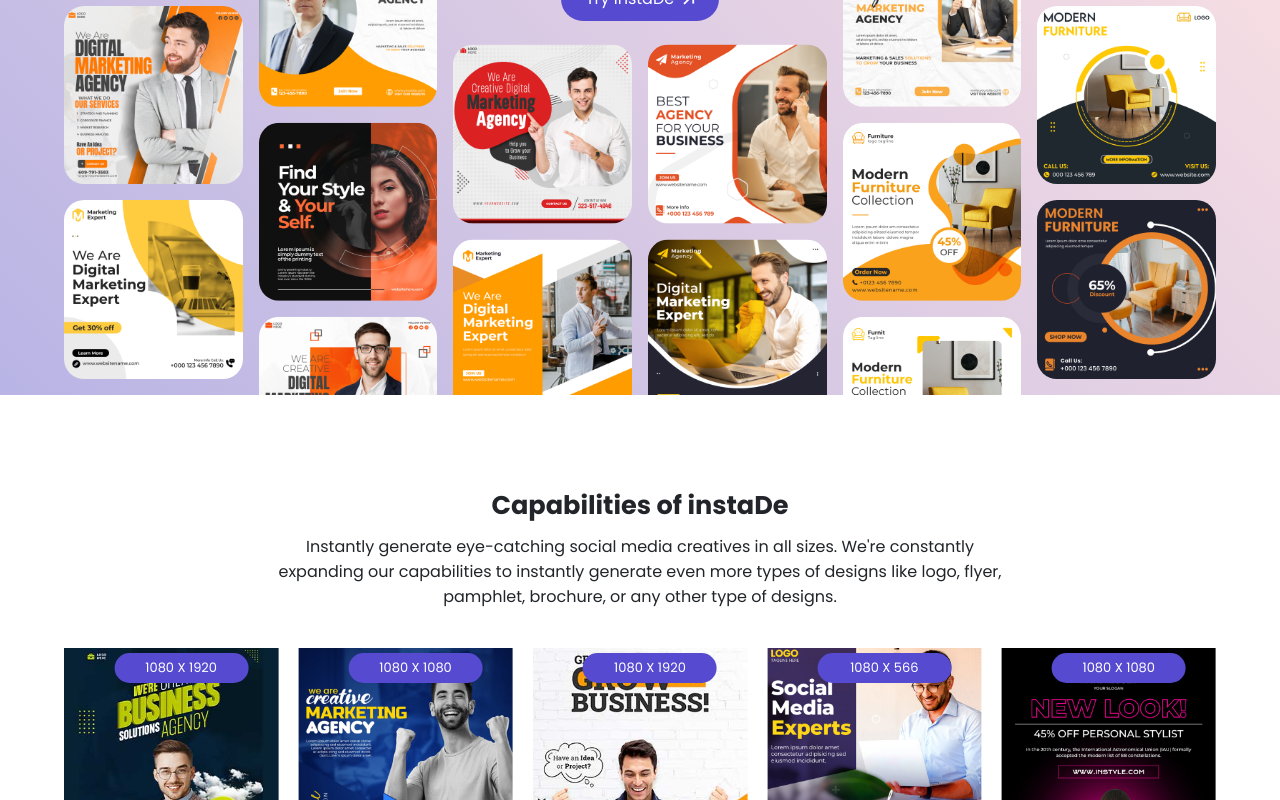
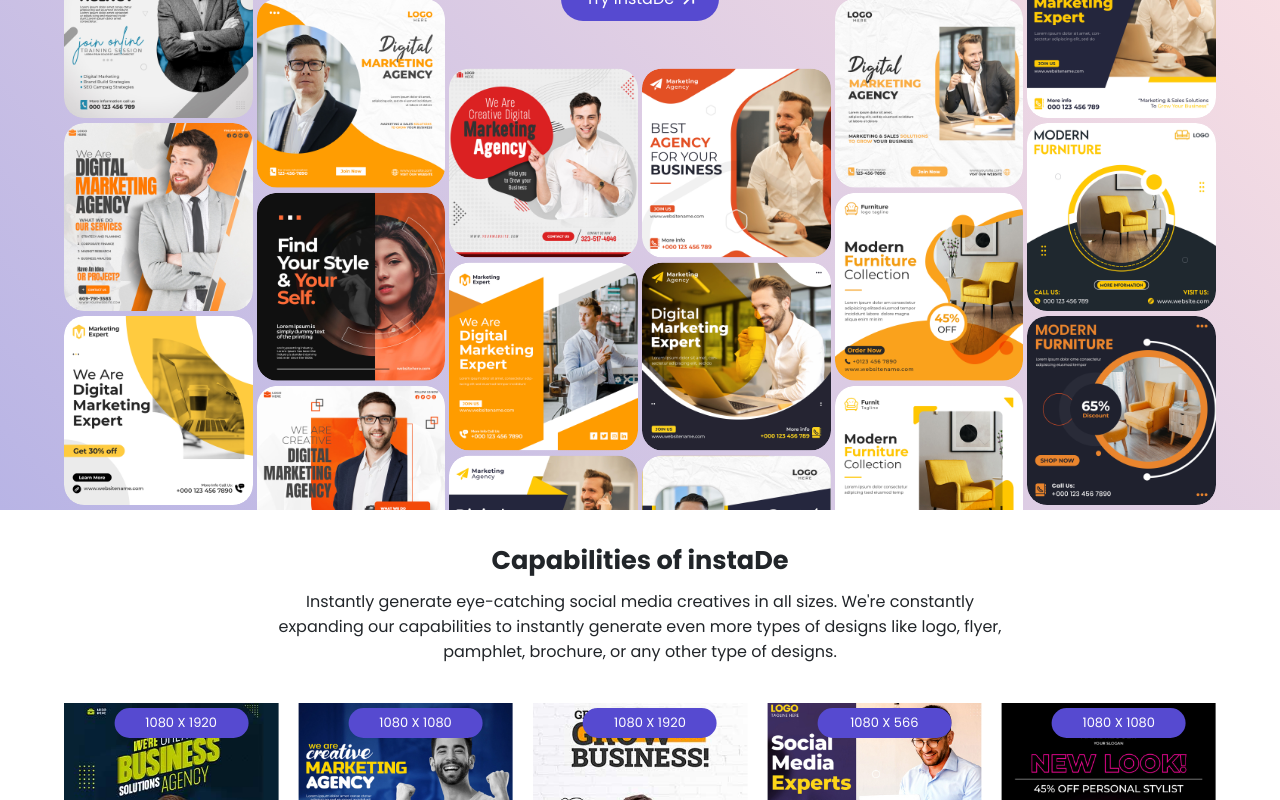
Before and after one commit to praveengupthanandipati/instade, a React (Create React App) app: page / in a window 1280 px wide. Shown: the part 340-1140 px from the top of the page. Built offline with nearby package versions, Linux system fonts and the light colour scheme.

Commit message:
responsive issues fixed

```diff
--- a/src/assets/styles/App.scss
+++ b/src/assets/styles/App.scss
@@ -170,23 +170,27 @@ main {
 
   .HomebannerFigure {
     overflow: hidden;
-    margin-top: -210px;
-    @include max($lg) {
-      margin-top: -20px;
+    margin-top: -8%;
+
+    @include max($sm) {
+      margin-top: 0;
     }
+
     .col-2 {
       position: relative;
       &:nth-child(2),
       &:nth-child(5) {
-        transform: translateY(20%);
+        transform: translateY(12%);
       }
       &:nth-child(3),
       &:nth-child(4) {
-        transform: translateY(40%);
+        transform: translateY(24%);
       }
     }
     figure {
       overflow: hidden;
+      margin-bottom: 5px;
+      border-radius: 20px;
       @include max($md) {
         margin-bottom: 2px;
       }
@@ -208,11 +212,7 @@ main {
 }
 
 .compatible-section {
-  padding: 95px 0 0 0;
-
-  @include max($md) {
-    padding: 20px 0 0 0;
-  }
+  padding: 35px 0 0 0;
 }
 
 .PostSlider {
@@ -290,16 +290,17 @@ main {
   min-height: 600px;
   margin-top: 105px;
 
-  @include max($md) {
+  @include max($lg) {
     margin-top: 25px;
+    min-height: 420px;
   }
 
   .title-article {
     div {
       padding: 35% 0;
 
-      @include max($md) {
-        padding: 5%;
+      @include max($lg) {
+        padding: 5% 0;
       }
     }
   }
--- a/src/components/HomeBanner.js
+++ b/src/components/HomeBanner.js
@@ -39,7 +39,7 @@ const HomeBanner = () => {
           </article>
 
           <div className="HomebannerFigure">
-            <div className="row g-1 g-lg-3">
+            <div className="row g-1">
               <div className="col-2">
                 <figure>
                   <img src={poster01} className="img-fluid" alt="" />
--- a/src/components/PostsSlider.js
+++ b/src/components/PostsSlider.js
@@ -85,7 +85,7 @@ const PostsSlider = () => {
           navigation={true}
           pageination={false}
           breakpoints={{
-            640: {
+            576: {
               slidesPerView: 2,
               spaceBetween: 10,
             },
--- a/src/pages/Home.js
+++ b/src/pages/Home.js
@@ -34,15 +34,15 @@ const Home = () => {
           <div className="designSkills">
             <div className="container-fluid">
               <div className="row  g-0">
-                <div className="col-lg-5 order-lg-last">
+                <div className="col-md-5 order-md-last">
                   <img
                     src={designSkills}
                     className="designSkillsImg img-fluid w-100"
                   />
                 </div>
-                <div className="col-lg-7 align-self-center">
+                <div className=" col-md-7 align-self-lg-center">
                   <div className="row justify-content-end">
-                    <div className="col-lg-8 align-self-center">
+                    <div className="col-12 col-lg-8 align-self-center">
                       <div className="title-article">
                         <div>
                           <h2 className="text-blak">
@@ -74,10 +74,10 @@ const Home = () => {
           <div className="focus-section">
             <div className="container">
               <div className="row">
-                <div className="col-lg-6">
+                <div className="col-md-6">
                   <img src={Focusimg} alt="" className="img-fluid" />
                 </div>
-                <div className="col-lg-6 align-self-center">
+                <div className="col-md-6 align-self-center">
                   <div className="title-article">
                     <div>
                       <h2 className="text-blak">Focus on Bigger Goals</h2>
@@ -97,10 +97,10 @@ const Home = () => {
                 </div>
               </div>
               <div className="row">
-                <div className="col-lg-6 order-lg-last">
+                <div className="col-md-6 order-lg-last">
                   <img src={Understandimg} alt="" className="img-fluid" />
                 </div>
-                <div className="col-lg-6 align-self-center">
+                <div className="col-md-6 align-self-center">
                   <div className="title-article">
                     <div>
                       <h2 className="text-blak py-3 py-md-0">
```
